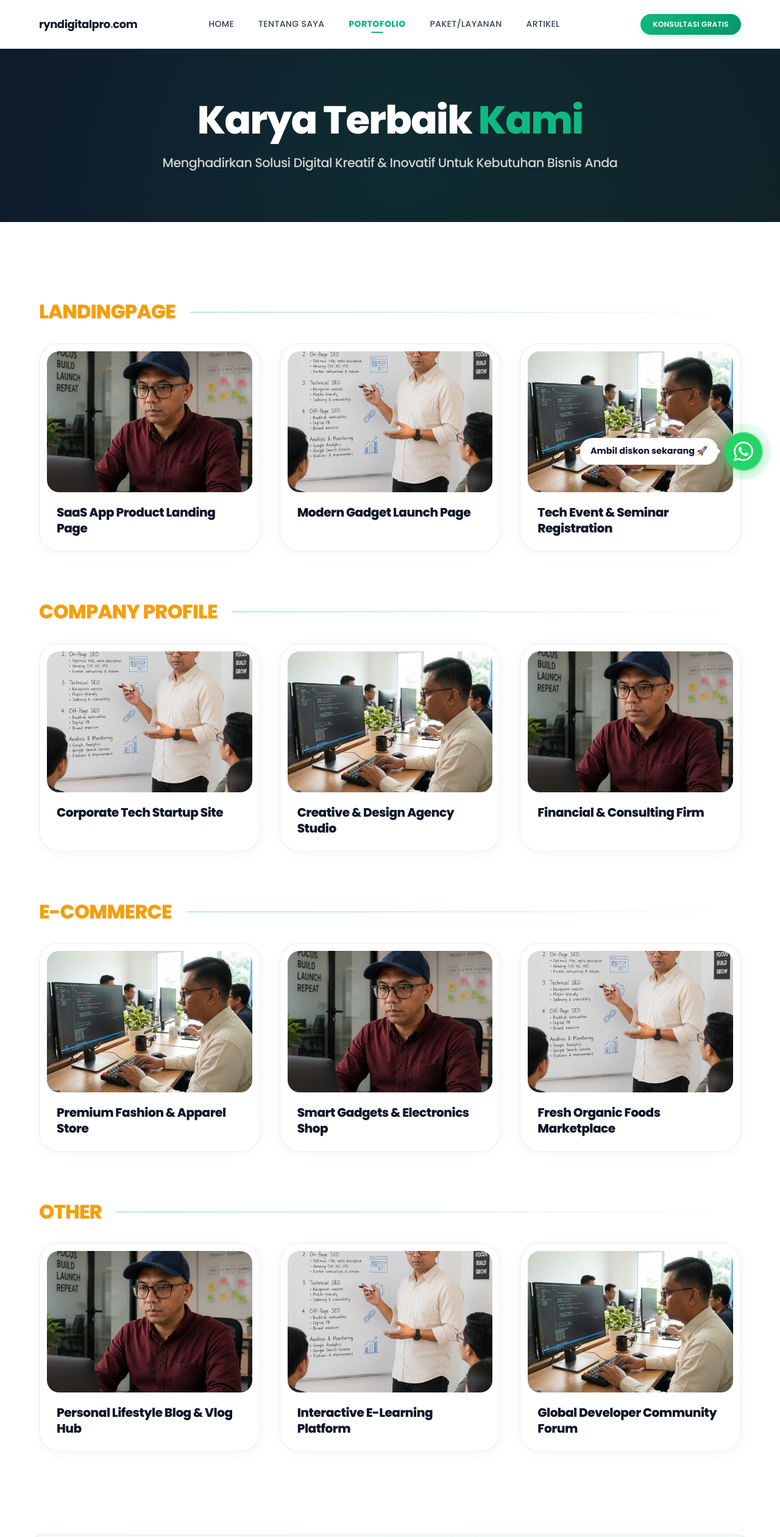
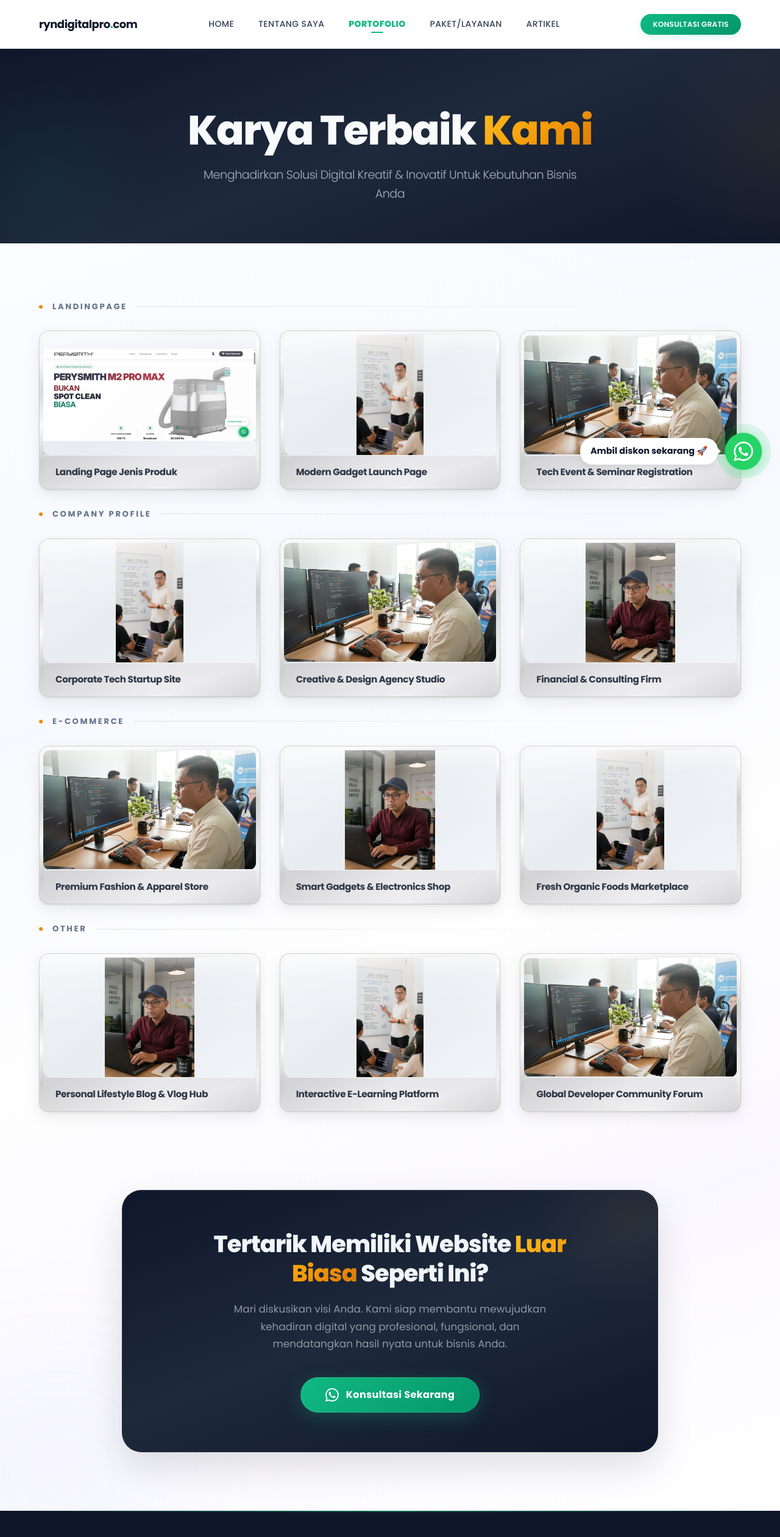
Before and after one commit to Rindra-Aniko/rindra.com, a Next.js app: page /portofolio in a window 1280 px wide. Shown: the top 2520 px of the page at 61% size. Built offline with nearby package versions, Linux system fonts and the light colour scheme.

Commit message:
perbaikan tampilan portopolio

```diff
--- a/app/portofolio/page.jsx
+++ b/app/portofolio/page.jsx
@@ -13,7 +13,7 @@ export const metadata = {
 
 export default function PortofolioPage() {
   return (
-    <>
+    <div className={styles.pageWrapper}>
       {/* Hero / Header Section */}
       <AnimatedSection className={styles.heroSection} id="portfolio-hero" delay={0.1}>
         <div className={styles.heroContainer}>
@@ -60,6 +60,6 @@ export default function PortofolioPage() {
           </a>
         </div>
       </AnimatedSection>
-    </>
+    </div>
   );
 }
--- a/app/portofolio/portofolio.module.css
+++ b/app/portofolio/portofolio.module.css
@@ -1,28 +1,132 @@
 /* ===================================
-   PORTFOLIO PAGE TYLES
-   rindra.com — Premium Portfolio Layout
+   PORTFOLIO PAGE STYLES
+   rindra.com — White Luxury Showcase + Glass Frame v5
+   =================================== */
+
+/* ---- ANIMATIONS ---- */
+
+@keyframes luxuryShimmer {
+  0%   { background-position: 0% 50%; }
+  50%  { background-position: 100% 50%; }
+  100% { background-position: 0% 50%; }
+}
+
+@keyframes glassShine {
+  0%   { left: -120%; }
+  100% { left: 120%; }
+}
+
+@keyframes softFloat {
+  0%, 100% { transform: translate(0, 0) scale(1); }
+  50%      { transform: translate(15px, -20px) scale(1.03); }
+}
+
+@keyframes softFloat2 {
+  0%, 100% { transform: translate(0, 0) scale(1); }
+  50%      { transform: translate(-20px, 15px) scale(1.05); }
+}
+
+/* ==================================
+   PAGE WRAPPER — WHITE LUXURY
+   ================================== */
+
+.pageWrapper {
+  min-height: 100vh;
+  position: relative;
+  overflow: hidden;
+
+  /* Clean white base with very subtle warm-cool gradient */
+  background:
+    linear-gradient(
+      160deg,
+      #ffffff 0%,
+      #fafbff 20%,
+      #f8f9fe 40%,
+      #fefefe 60%,
+      #faf8ff 80%,
+      #ffffff 100%
+    );
+}
+
+/* Luxury soft orb — top right: subtle rose-gold warmth */
+.pageWrapper::before {
+  content: '';
+  position: absolute;
+  top: -15%;
+  right: -10%;
+  width: 700px;
+  height: 700px;
+  background: radial-gradient(
+    circle at center,
+    rgba(251, 191, 146, 0.08) 0%,
+    rgba(196, 181, 253, 0.05) 40%,
+    transparent 70%
+  );
+  border-radius: 50%;
+  filter: blur(80px);
+  pointer-events: none;
+  z-index: 1;
+  animation: softFloat 20s ease-in-out infinite;
+}
+
+/* Luxury soft orb — bottom left: subtle lavender coolness */
+.pageWrapper::after {
+  content: '';
+  position: absolute;
+  bottom: -10%;
+  left: -15%;
+  width: 600px;
+  height: 600px;
+  background: radial-gradient(
+    circle at center,
+    rgba(165, 180, 252, 0.07) 0%,
+    rgba(186, 230, 253, 0.04) 40%,
+    transparent 65%
+  );
+  border-radius: 50%;
+  filter: blur(80px);
+  pointer-events: none;
+  z-index: 1;
+  animation: softFloat2 25s ease-in-out infinite;
+}
+
+/* ===================================
+   HERO SECTION — ELEGANT DARK HEADER
    =================================== */
 
 .heroSection {
   position: relative;
-  background: linear-gradient(135deg, var(--color-text-primary) 0%, #0F2027 100%);
-  padding: var(--space-20) 0 var(--space-16) 0;
-  overflow: hidden;
+  padding: var(--space-24) 0 var(--space-16) 0;
   display: flex;
   align-items: center;
   justify-content: center;
   width: 100%;
-  border-bottom: 1px solid var(--color-border);
+  z-index: 5;
+  background: linear-gradient(160deg, #0f172a 0%, #1e293b 50%, #0f172a 100%);
+  border-bottom: 1px solid rgba(255, 255, 255, 0.06);
+  overflow: hidden;
 }
 
+/* Subtle golden accent glow in hero */
 .heroSection::before {
   content: '';
   position: absolute;
-  top: -50%;
-  left: -50%;
-  width: 200%;
-  height: 200%;
-  background: radial-gradient(circle at center, rgba(16, 185, 129, 0.1) 0%, transparent 60%);
+  top: -30%;
+  right: -20%;
+  width: 500px;
+  height: 500px;
+  background: radial-gradient(circle, rgba(251, 191, 36, 0.06) 0%, transparent 60%);
+  pointer-events: none;
+}
+
+.heroSection::after {
+  content: '';
+  position: absolute;
+  bottom: -30%;
+  left: -10%;
+  width: 400px;
+  height: 400px;
+  background: radial-gradient(circle, rgba(16, 185, 129, 0.05) 0%, transparent 60%);
   pointer-events: none;
 }
 
@@ -40,51 +144,60 @@
 }
 
 .heroText {
-  max-width: 800px;
+  max-width: 850px;
 }
 
 .heroTitle {
   font-family: var(--font-sans);
-  font-size: clamp(2.5rem, 5.5vw, 4rem);
+  font-size: clamp(2.5rem, 5.5vw, 4.2rem);
   font-weight: 800;
-  line-height: 1.15;
-  color: var(--color-text-inverse);
-  margin-bottom: var(--space-4);
+  line-height: 1.12;
+  color: #f8fafc;
+  margin-bottom: var(--space-5);
   letter-spacing: var(--tracking-tight);
 }
 
 .titleHighlight {
-  color: var(--color-accent);
+  background: linear-gradient(135deg, #fbbf24, #f59e0b, #d97706);
+  -webkit-background-clip: text;
+  -webkit-text-fill-color: transparent;
+  background-clip: text;
 }
 
 .heroSubtitle {
   font-family: var(--font-sans);
-  font-size: clamp(1.1rem, 2vw, 1.3rem);
-  font-weight: 500;
+  font-size: clamp(1rem, 2vw, 1.2rem);
+  font-weight: 300;
   line-height: var(--leading-relaxed);
-  color: rgba(255, 255, 255, 0.8);
-  margin-bottom: var(--space-4);
+  color: rgba(203, 213, 225, 0.8);
+  max-width: 620px;
+  margin: 0 auto;
 }
 
 .heroDesc {
-  display: none; /* Subtitle handles it well enough now for a cleaner look */
+  display: none;
 }
 
 /* ===================================
-   PORTFOLIO INTERACTIVE CONTAINER
+   PORTFOLIO CONTAINER
    =================================== */
 
 .portfolioContainer {
   max-width: var(--max-width-content);
   width: 100%;
   margin: 0 auto;
-  padding: var(--space-12) var(--space-6) var(--space-24) var(--space-6);
+  padding: var(--space-16) var(--space-6) var(--space-20) var(--space-6);
+  position: relative;
+  z-index: 5;
 }
 
-/* Category Sections */
+/* ===================================
+   CATEGORY SECTIONS
+   =================================== */
+
 .categorySection {
   margin-bottom: var(--space-20);
-  margin-top: var(--space-20);
+  margin-top: var(--space-8);
 }
 
 .categorySection:last-child {
@@ -93,27 +206,44 @@
 
 .categoryTitle {
   font-family: var(--font-sans);
-  font-size: 2rem;
-  font-weight: 800;
-  color: var(--color-text-highlight);
+  font-size: 0.82rem;
+  font-weight: 700;
+  color: var(--color-text-muted);
   margin-bottom: var(--space-8);
-  letter-spacing: var(--tracking-tight);
+  letter-spacing: 0.2em;
+  text-transform: uppercase;
   display: flex;
   align-items: center;
-  gap: var(--space-6);
+  gap: var(--space-4);
   width: 100%;
+}
+
+.categoryTitle::before {
+  content: '';
+  display: inline-block;
+  width: 6px;
+  height: 6px;
+  background: linear-gradient(135deg, #f59e0b, #d97706);
+  border-radius: 50%;
+  flex-shrink: 0;
 }
 
 .categoryTitle::after {
   content: '';
   flex: 1;
-  height: 2px;
-  background: linear-gradient(90deg, var(--color-accent) 0%, transparent 100%);
-  border-radius: var(--radius-full);
-  opacity: 0.3;
+  height: 1px;
+  background: linear-gradient(
+    90deg,
+    rgba(15, 23, 42, 0.12) 0%,
+    rgba(15, 23, 42, 0.03) 60%,
+    transparent 100%
+  );
 }
 
-/* Grid & Cards */
+/* ===================================
+   GRID
+   =================================== */
+
 .portfolioGrid {
   display: grid;
   grid-template-columns: repeat(3, 1fr);
@@ -121,118 +251,224 @@
   width: 100%;
 }
 
+/* ===================================
+   CARD — LUXURY SILVER FRAME
+   =================================== */
+
 .portfolioCard {
+  position: relative;
   display: flex;
   flex-direction: column;
-  background: var(--color-bg-primary);
-  border-radius: var(--radius-xl);
-  padding: var(--space-3); /* Adds a frame around the image */
-  border: 1px solid var(--color-border);
-  box-shadow: 0 4px 20px rgba(0, 0, 0, 0.04);
-  transition: all 0.4s cubic-bezier(0.16, 1, 0.3, 1);
+  width: 100%;
+  border-radius: 16px;
+  overflow: hidden;
   text-decoration: none;
-  position: relative;
+  z-index: 10;
+
+  /* Premium silver chrome gradient frame */
+  background: linear-gradient(
+    160deg,
+    #e8e8e8 0%,
+    #f5f5f5 12%,
+    #d4d4d4 25%,
+    #fafafa 40%,
+    #c8c8c8 55%,
+    #e0e0e0 70%,
+    #f0f0f0 85%,
+    #d0d0d0 100%
+  );
+  padding: 6px;
+  border: 1px solid rgba(192, 192, 192, 0.6);
+  backdrop-filter: blur(12px);
+  -webkit-backdrop-filter: blur(12px);
+
+  box-shadow:
+    0 2px 4px rgba(0, 0, 0, 0.06),
+    0 8px 24px rgba(0, 0, 0, 0.08),
+    0 1px 0 rgba(255, 255, 255, 0.95) inset,
+    0 -1px 0 rgba(0, 0, 0, 0.05) inset,
+    inset 0 0 12px rgba(255, 255, 255, 0.3);
+
+  transition:
+    transform 0.55s cubic-bezier(0.16, 1, 0.3, 1),
+    box-shadow 0.55s cubic-bezier(0.16, 1, 0.3, 1),
+    border-color 0.4s ease;
+}
+
+/* Metallic top-light reflection — polished silver shine */
+.portfolioCard::before {
+  content: '';
+  position: absolute;
+  top: 0;
+  left: 0;
+  right: 0;
+  height: 50%;
+  background: linear-gradient(
+    180deg,
+    rgba(255, 255, 255, 0.7) 0%,
+    rgba(255, 255, 255, 0.2) 30%,
+    transparent 100%
+  );
+  pointer-events: none;
+  z-index: 20;
+  border-radius: 16px 16px 0 0;
+}
+
+/* Chrome sweeping shine on hover */
+.portfolioCard::after {
+  content: '';
+  position: absolute;
+  top: 0;
+  left: -120%;
+  width: 50%;
+  height: 100%;
+  background: linear-gradient(
+    90deg,
+    transparent 0%,
+    rgba(255, 255, 255, 0.1) 30%,
+    rgba(255, 255, 255, 0.45) 50%,
+    rgba(255, 255, 255, 0.1) 70%,
+    transparent 100%
+  );
+  transform: skewX(-20deg);
+  pointer-events: none;
+  z-index: 21;
+  transition: none;
 }
 
 .portfolioCard:hover {
-  transform: translateY(-8px) scale(1.01);
-  box-shadow: 0 20px 40px rgba(16, 185, 129, 0.15); /* Eye-catching Emerald glow */
-  border-color: rgba(16, 185, 129, 0.3);
+  transform: translateY(-10px) scale(1.015);
+  box-shadow:
+    0 20px 50px rgba(120, 120, 140, 0.18),
+    0 10px 25px rgba(0, 0, 0, 0.08),
+    0 1px 0 rgba(255, 255, 255, 1) inset,
+    0 -1px 0 rgba(0, 0, 0, 0.06) inset,
+    inset 0 0 20px rgba(255, 255, 255, 0.35);
+  border-color: rgba(180, 180, 200, 0.7);
 }
+
+.portfolioCard:hover::after {
+  left: 120%;
+  transition: left 0.9s cubic-bezier(0.16, 1, 0.3, 1);
+}
+
+/* ===================================
+   IMAGE — FULL VIEW (CONTAIN)
+   =================================== */
 
 .imageWrapper {
   position: relative;
   width: 100%;
-  aspect-ratio: 16 / 11;
+  aspect-ratio: 16 / 9;
   overflow: hidden;
-  border-radius: var(--radius-lg); /* Inner radius for framed look */
-  background: var(--color-bg-secondary);
+  border-radius: 11px;
+  /* Soft neutral background behind letterboxing */
+  background: linear-gradient(145deg, #f1f5f9 0%, #e8ecf1 50%, #f1f5f9 100%);
 }
 
 .cardImage {
   width: 100% !important;
   height: 100% !important;
-  object-fit: cover;
-  transition: transform 0.6s cubic-bezier(0.16, 1, 0.3, 1);
+  object-fit: contain;
+  transition:
+    transform 0.7s cubic-bezier(0.16, 1, 0.3, 1),
+    filter 0.5s ease;
 }
 
 .portfolioCard:hover .cardImage {
-  transform: scale(1.08);
+  transform: scale(1.04);
 }
 
-/* Hover Overlay */
+/* ===================================
+   HOVER OVERLAY
+   =================================== */
+
 .cardOverlay {
   position: absolute;
   inset: 0;
-  background: rgba(15, 23, 42, 0.7);
-  backdrop-filter: blur(4px);
+  background: radial-gradient(
+    ellipse at center,
+    rgba(15, 23, 42, 0.40) 0%,
+    rgba(15, 23, 42, 0.75) 100%
+  );
   display: flex;
   align-items: center;
   justify-content: center;
-  gap: 8px;
+  gap: var(--space-2);
   opacity: 0;
-  transition: opacity 0.3s ease-out;
+  transition: opacity 0.35s ease;
+  z-index: 3;
+  border-radius: 11px;
 }
 
 .portfolioCard:hover .cardOverlay {
   opacity: 1;
 }
 
-.overlayContent {
-  display: flex;
+.overlayText {
+  display: inline-flex;
   align-items: center;
-  gap: var(--space-3);
-  background: var(--color-accent);
-  padding: var(--space-3) var(--space-6);
+  gap: var(--space-2);
+  color: #ffffff;
+  font-weight: 600;
+  font-size: 0.82rem;
+  letter-spacing: 0.1em;
+  text-transform: uppercase;
+  background: rgba(16, 185, 129, 0.8);
+  border: 1px solid rgba(255, 255, 255, 0.2);
+  padding: var(--space-2) var(--space-5);
   border-radius: var(--radius-full);
-  transform: translateY(20px);
-  transition: transform 0.4s cubic-bezier(0.16, 1, 0.3, 1);
+  backdrop-filter: blur(10px);
+  -webkit-backdrop-filter: blur(10px);
+  transform: translateY(14px);
+  opacity: 0;
+  transition:
+    transform 0.45s cubic-bezier(0.16, 1, 0.3, 1),
+    opacity 0.35s ease;
 }
 
-.portfolioCard:hover .overlayContent {
+.portfolioCard:hover .overlayText {
   transform: translateY(0);
-}
-
-.overlayText {
-  color: #FFFFFF;
-  font-weight: 700;
-  font-size: 0.95rem;
-  letter-spacing: var(--tracking-wide);
-  text-transform: uppercase;
+  opacity: 1;
 }
 
 .arrowIcon {
-  width: 18px;
-  height: 18px;
+  width: 15px;
+  height: 15px;
+  margin-left: 2px;
 }
 
-/* Card Information */
+/* ===================================
+   CARD INFO — BRUSHED SILVER STRIP
+   =================================== */
+
 .cardInfo {
-  padding: var(--space-5) var(--space-4) var(--space-3);
+  padding: var(--space-4) var(--space-5) var(--space-3);
   display: flex;
   flex-direction: column;
-  gap: var(--space-2);
-  background: transparent;
+  gap: var(--space-1);
   position: relative;
   z-index: 2;
-}
-
-.cardCategory {
-  font-family: var(--font-sans);
-  font-size: 0.75rem;
-  font-weight: 700;
-  text-transform: uppercase;
-  color: var(--color-accent);
-  letter-spacing: 0.1em;
+  /* Brushed silver strip background */
+  background: linear-gradient(
+    90deg,
+    rgba(220, 220, 225, 0.5) 0%,
+    rgba(240, 240, 245, 0.4) 50%,
+    rgba(220, 220, 225, 0.5) 100%
+  );
+  border-top: 1px solid rgba(255, 255, 255, 0.6);
 }
 
 .cardTitle {
   font-family: var(--font-sans);
-  font-size: 1.25rem;
-  font-weight: 800;
-  color: var(--color-text-primary);
-  line-height: 1.3;
-  transition: color var(--transition-fast) ease;
+  font-size: 0.95rem;
+  font-weight: 700;
+  color: #2d3748;
+  line-height: 1.4;
+  white-space: nowrap;
+  overflow: hidden;
+  text-overflow: ellipsis;
+  transition: color 0.3s ease;
 }
 
 .portfolioCard:hover .cardTitle {
@@ -240,30 +476,35 @@
 }
 
 /* ===================================
-   CTA SECTION
+   CTA SECTION — ELEGANT DARK PANEL
    =================================== */
 
 .ctaSection {
-  max-width: var(--max-width-content);
-  margin: var(--space-10) auto var(--space-20);
+  max-width: 880px;
+  margin: var(--space-12) auto var(--space-24);
   padding: var(--space-16) var(--space-10);
   text-align: center;
-  background: linear-gradient(135deg, var(--color-bg-secondary) 0%, var(--color-bg-tertiary) 100%);
-  border-radius: var(--radius-xl);
-  border: 1px solid var(--color-border);
-  box-shadow: var(--shadow-md);
   position: relative;
   overflow: hidden;
+  z-index: 5;
+
+  background: linear-gradient(160deg, #0f172a 0%, #1e293b 50%, #0f172a 100%);
+  border: 1px solid rgba(255, 255, 255, 0.06);
+  border-radius: var(--radius-xl);
+  box-shadow:
+    0 24px 60px rgba(0, 0, 0, 0.12),
+    0 1px 0 rgba(255, 255, 255, 0.04) inset;
 }
 
+/* Subtle golden glow in CTA */
 .ctaSection::before {
   content: '';
   position: absolute;
-  top: -50%;
-  right: -20%;
-  width: 100%;
-  height: 200%;
-  background: radial-gradient(circle at center, rgba(16, 185, 129, 0.05) 0%, transparent 70%);
+  top: -30%;
+  right: -15%;
+  width: 350px;
+  height: 350px;
+  background: radial-gradient(circle, rgba(251, 191, 36, 0.05) 0%, transparent 60%);
   pointer-events: none;
 }
 
@@ -274,12 +515,12 @@
 
 .ctaTitle {
   font-family: var(--font-sans);
-  font-size: 2.75rem;
+  font-size: clamp(1.75rem, 4vw, 2.4rem);
   font-weight: 800;
-  color: var(--color-text-primary);
-  line-height: 1.2;
-  margin-bottom: var(--space-6);
-  max-width: 800px;
+  color: #f1f5f9;
+  line-height: 1.25;
+  margin-bottom: var(--space-5);
+  max-width: 680px;
   margin-left: auto;
   margin-right: auto;
   letter-spacing: var(--tracking-tight);
@@ -287,47 +528,48 @@
 
 .ctaDesc {
   font-family: var(--font-sans);
-  font-size: 1.15rem;
-  line-height: 1.6;
-  color: var(--color-text-secondary);
-  max-width: 600px;
+  font-size: 1.05rem;
+  line-height: 1.7;
+  color: rgba(203, 213, 225, 0.65);
+  max-width: 520px;
   margin: 0 auto var(--space-10);
 }
 
 .ctaWhatsapp {
   display: inline-flex;
   align-items: center;
-  gap: var(--space-4);
+  gap: var(--space-3);
   padding: var(--space-4) var(--space-10);
-  background: var(--color-accent);
+  background: linear-gradient(135deg, #10B981 0%, #059669 100%);
   color: #FFFFFF;
-  border: none;
+  border: 1px solid rgba(255, 255, 255, 0.1);
   border-radius: var(--radius-full);
   font-family: var(--font-sans);
   font-weight: 700;
-  font-size: 1.125rem;
+  font-size: 1rem;
   text-decoration: none;
-  text-transform: uppercase;
   letter-spacing: var(--tracking-wide);
-  transition: all 0.3s ease;
-  box-shadow: 0 4px 15px rgba(16, 185, 129, 0.3);
+  transition: all 0.4s cubic-bezier(0.16, 1, 0.3, 1);
+  box-shadow: 0 8px 30px rgba(16, 185, 129, 0.25);
 }
 
 .ctaWhatsapp:hover {
-  transform: translateY(-5px);
-  box-shadow: 0 15px 30px rgba(16, 185, 129, 0.4);
-  background: var(--color-accent-hover);
+  transform: translateY(-4px) scale(1.03);
+  box-shadow:
+    0 20px 45px rgba(16, 185, 129, 0.35),
+    0 0 0 5px rgba(16, 185, 129, 0.12);
+  border-color: rgba(255, 255, 255, 0.2);
 }
 
 .ctaIcon {
-  width: 28px;
-  height: 28px;
+  width: 22px;
+  height: 22px;
   color: #FFFFFF;
   flex-shrink: 0;
 }
 
 /* ===================================
-   RESPONSIVE ADJUSTMENTS
+   RESPONSIVE
    =================================== */
 
 @media (max-width: 1024px) {
@@ -339,11 +581,16 @@
     grid-template-columns: repeat(2, 1fr);
     gap: var(--space-6);
   }
+
+  .ctaSection {
+    margin-left: var(--space-6);
+    margin-right: var(--space-6);
+  }
 }
 
 @media (max-width: 768px) {
   .heroSection {
-    padding: var(--space-12) 0 var(--space-10) 0;
+    padding: var(--space-16) 0 var(--space-12) 0;
   }
 
   .heroTitle {
@@ -356,15 +603,58 @@
   }
 
   .categoryTitle {
-    font-size: 1.5rem;
+    font-size: 0.8rem;
     margin-bottom: var(--space-6);
   }
 
   .categorySection {
-    margin-bottom: var(--space-12);
+    margin-bottom: var(--space-16);
   }
 
   .portfolioCard {
+    border-radius: 12px;
+    padding: 5px;
+  }
+
+  .imageWrapper {
+    border-radius: 8px;
+  }
+
+  .cardOverlay {
+    border-radius: 8px;
+  }
+
+  .cardTitle {
+    font-size: 0.9rem;
+  }
+
+  .ctaSection {
+    padding: var(--space-10) var(--space-6);
+    margin-left: var(--space-4);
+    margin-right: var(--space-4);
     border-radius: var(--radius-lg);
   }
+
+  .ctaTitle {
+    font-size: clamp(1.5rem, 5vw, 2rem);
+  }
+
+  .ctaWhatsapp {
+    padding: var(--space-3) var(--space-8);
+    font-size: 0.9rem;
+  }
 }
+
+@media (max-width: 480px) {
+  .heroSection {
+    padding: var(--space-12) 0 var(--space-10) 0;
+  }
+
+  .portfolioCard {
+    padding: 4px;
+  }
+
+  .cardInfo {
+    padding: var(--space-3) var(--space-3) var(--space-2);
+  }
+}
--- a/components/PortfolioContainer.jsx
+++ b/components/PortfolioContainer.jsx
@@ -16,10 +16,10 @@ const portfolioData = [
   // Landingpage
   {
     id: 1,
-    title: "SaaS App Product Landing Page",
+    title: "Landing Page Jenis Produk",
     category: "LANDINGPAGE",
-    imageUrl: "/asset/hero_rindra.webp",
-    link: "https://example.com/saas",
+    imageUrl: "/asset/webscreenshot/perysmith.webp",
+    link: "https://contolp01.netlify.app/ ",
   },
   {
     id: 2,
```
Also changed, not shown: public/asset/webscreenshot/perysmith.webp (added).
